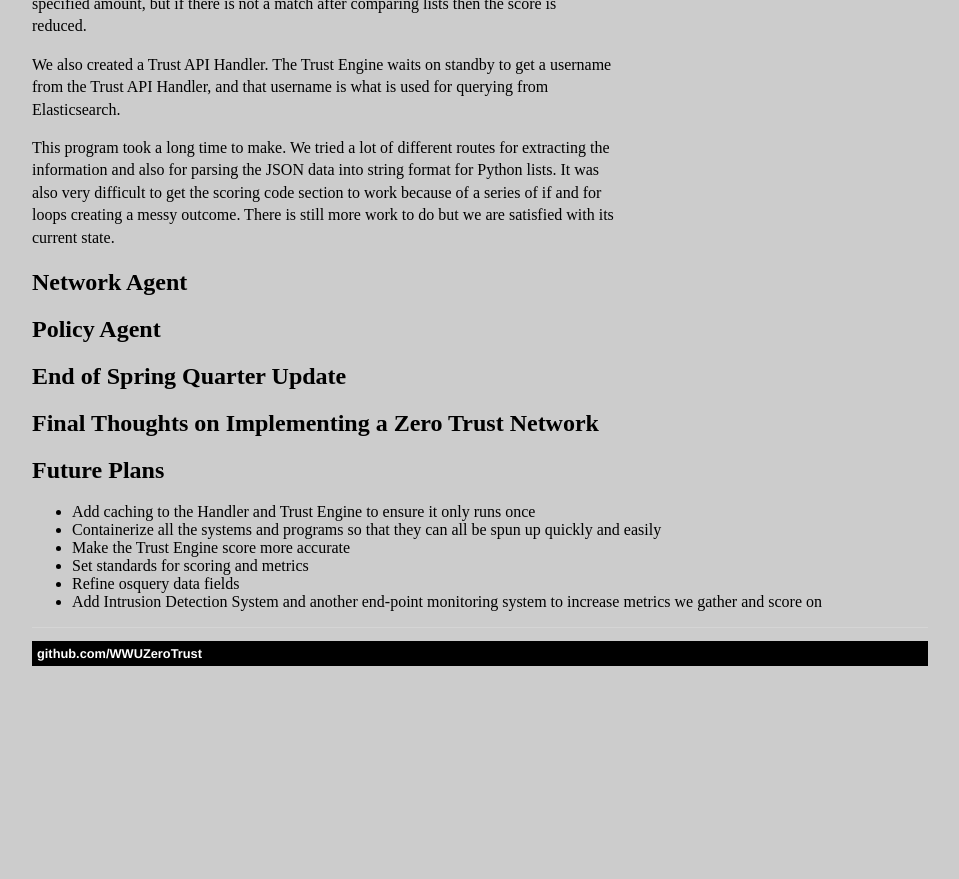
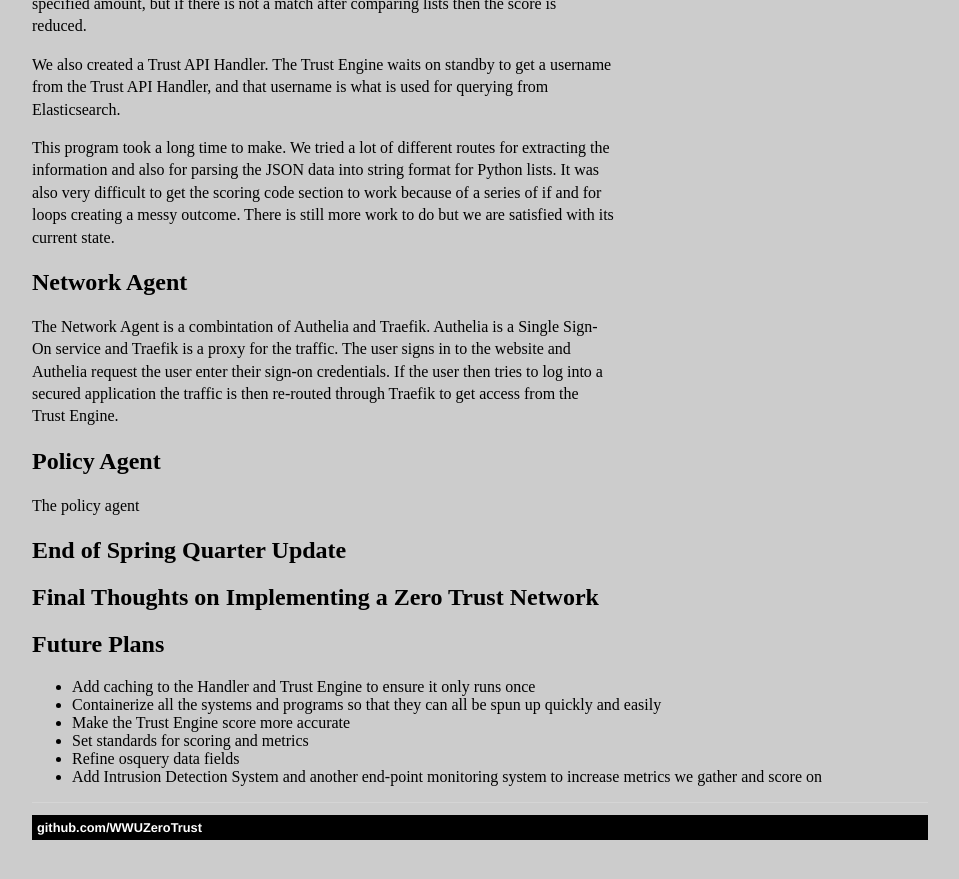
Before and after one commit to WWUZeroTrust/WWUZeroTrust.github.io, a Jekyll site: the page built from _posts/2020-06-1-End-of-Spring-Quarter.md, in a window 1280 px wide and 900 px high, scrolled down 2572 px. Shown: the top 879 px of the window, without its empty margins (160-1119 px from the left). Built offline with Jekyll 4.4.1, drawn with Linux system fonts in a browser that asks for light colours; before the commit the page ends 3298 px from its top, so only the background shows below that.

Commit message:
Update 2020-06-1-End-of-Spring-Quarter.md

```diff
--- a/_posts/2020-06-1-End-of-Spring-Quarter.md
+++ b/_posts/2020-06-1-End-of-Spring-Quarter.md
@@ -31,7 +31,11 @@ This program took a long time to make. We tried a lot of different routes for ex
 
 ## Network Agent
 
+The Network Agent is a combintation of Authelia and Traefik. Authelia is a Single Sign-On service and Traefik is a proxy for the traffic. The user signs in to the website and Authelia request the user enter their sign-on credentials. If the user then tries to log into a secured application the traffic is then re-routed through Traefik to get access from the Trust Engine.
+
 ## Policy Agent
+
+The policy agent
 
 ## End of Spring Quarter Update
 
```
